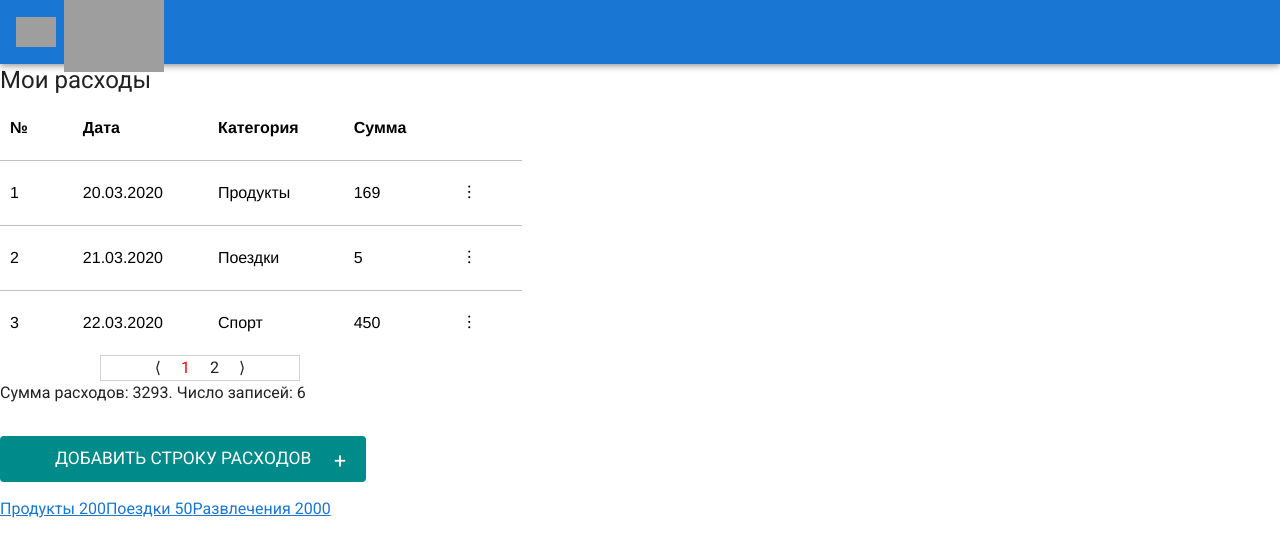
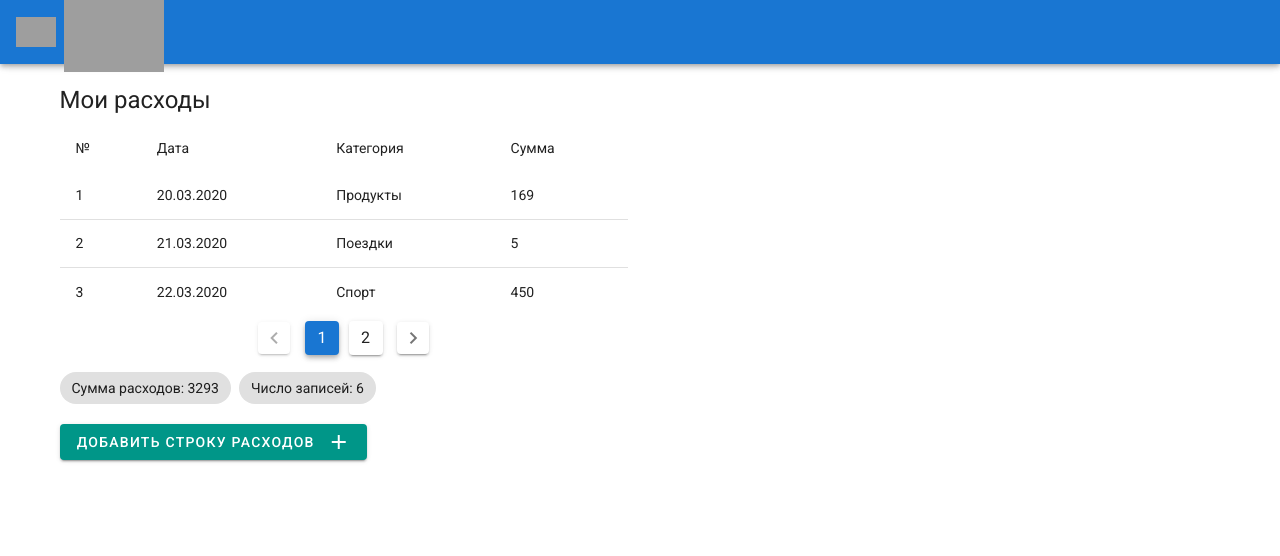
Before and after one commit to dp140482/personal-costs, a Vue app: page / in a window 1280 px wide. Shown: the top 556 px of the page. Built offline with nearby package versions, Linux system fonts and the light colour scheme; grey boxes are pictures that could not be loaded.

Commit message:
Работа: до модальности формы

```diff
--- a/src/App.vue
+++ b/src/App.vue
@@ -23,15 +23,36 @@
     </v-app-bar>
 
     <v-main>
-      <div class="text-h5">Мои расходы</div>
-      <PaymentsDisplay :items="getList()" @deletePayment="deletePayment" />
-      <Pagination :currentPage="currentPage" :pagLen="getPaginationLength()" />
-      <p>Сумма расходов: {{ getSum() }}. Число записей: {{ getLength() }}</p>
-      <AddCostButton v-on:clicked="showForm = !showForm" />
-      <a href="/add/payment/Food?value=200">Продукты 200</a>
-      <a href="/add/payment/Transport?value=50">Поездки 50</a>
-      <a href="/add/payment/Entertainment?value=2000">Развлечения 2000</a>
-      <AddPaymentForm @addNewPayment="addNewPayment" v-show="showForm" />
+      <v-container>
+        <v-row>
+          <v-col>
+            <div class="text-h5 mt-2 mb-2">Мои расходы</div>
+            <PaymentsDisplay
+              :items="getList()"
+              @deletePayment="deletePayment"
+            />
+            <div class="text-center">
+              <v-pagination
+                v-model="currentPage"
+                :length="getPaginationLength()"
+              ></v-pagination>
+            </div>
+            <v-chip class="mr-1 mt-3">Сумма расходов: {{ getSum() }}</v-chip>
+            <v-chip class="ml-1 mt-3">Число записей: {{ getLength() }}</v-chip>
+            <v-btn
+              color="teal"
+              :ripple="false"
+              class="mt-5"
+              dark
+              @click="showForm = !showForm"
+            >
+              Добавить строку расходов <v-icon class="ml-3">mdi-plus</v-icon>
+            </v-btn>
+            <AddPaymentForm @addNewPayment="addNewPayment" v-show="showForm" />
+          </v-col>
+          <v-col></v-col>
+        </v-row>
+      </v-container>
     </v-main>
   </v-app>
 </template>
@@ -39,8 +60,6 @@
 <script>
 import PaymentsDisplay from "./components/PaymentsDisplay.vue";
 import AddPaymentForm from "./components/AddPaymentForm.vue";
-import AddCostButton from "./components/AddCostButton.vue";
-import Pagination from "./components/Pagination.vue";
 import { globalEventBus } from "./main";
 import ContextMenu from "./components/ContextMenu.vue";
 
@@ -49,8 +68,6 @@ export default {
   components: {
     PaymentsDisplay,
     AddPaymentForm,
-    AddCostButton,
-    Pagination,
     ContextMenu,
   },
   data() {
--- a/src/components/AddCostButton.vue
+++ /dev/null
@@ -1,32 +0,0 @@
-<template>
-  <div :class="[$style.wrapper]">
-    <button @click="$emit('clicked')">
-      Добавить строку расходов
-    </button>
-  </div>
-</template>
-
-<script>
-export default {
-  name: "AddCostButton",
-};
-</script>
-
-<style lang="sass" module>
-.wrapper button
-    padding: 10px 55px
-    margin: 15px 0
-    color: white
-    background-color: darkcyan
-    border: none
-    border-radius: 4px
-    font-size: 13pt
-    text-transform: uppercase
-    position: relative
-    &::after
-        content: '+'
-        position: absolute
-        top: 8.5px
-        right: 20px
-        font-size: 16pt
-</style>
--- a/src/components/AddPaymentForm.vue
+++ b/src/components/AddPaymentForm.vue
@@ -1,14 +1,16 @@
 <template>
-  <div :class="[$style.wrapper]">
-    <input placeholder="Сумма" v-model="value" />
-    <input placeholder="Категория" v-model="category" />
-    <input placeholder="Дата" v-model="date" />
-    <button @click="onSaveClick">Добавить</button>
+  <div class="grey lighten-2 pt-4 pb-4 pl-2 pr-2 mt-3">
+    <v-text-field placeholder="Сумма" solo></v-text-field>
+    <v-text-field placeholder="Категория" solo></v-text-field>
+    <v-text-field placeholder="Дата" solo></v-text-field>
+    <v-btn color="teal" :ripple="false" dark @click="onSaveClick">
+      Добавить
+    </v-btn>
   </div>
 </template>
 
 <script>
-import { globalEventBus } from "../main";
+// import { globalEventBus } from "../main";
 
 export default {
   data() {
@@ -67,40 +69,3 @@ export default {
   },
 };
 </script>
-
-<style lang="sass" module>
-.wrapper
-    margin: 20px
-    display: flex
-    flex-direction: column
-    align-items: flex-end
-    max-width: 300px
-    & input
-      width: 280px
-      margin-bottom: 15px
-      padding: 10px
-      border-left: 1px solid gainsboro
-      border-right: 1px solid gainsboro
-      border-top: 3px solid gainsboro
-      border-bottom: 3px solid gainsboro
-      border-radius: 4px
-      font-size: 13pt
-      &::placeholder
-        color: gainsboro
-    & button
-      padding: 10px 55px
-      margin: 15px 0
-      color: white
-      background-color: darkcyan
-      border: none
-      border-radius: 4px
-      font-size: 13pt
-      text-transform: uppercase
-      position: relative
-      &::after
-        content: '+'
-        position: absolute
-        top: 8.5px
-        right: 20px
-        font-size: 16pt
-</style>
--- a/src/components/Pagination.vue
+++ /dev/null
@@ -1,49 +0,0 @@
-<template>
-  <div :class="[$style.pagination__wrapper]">
-    <div @click="onClick(currentPage - 1)">&langle;</div>
-    <div
-      v-for="i in pagLen"
-      :key="i"
-      :class="{ [$style.active]: currentPage == i }"
-      @click="onClick(i)"
-    >
-      {{ i }}
-    </div>
-    <div @click="onClick(currentPage + 1)">&rangle;</div>
-  </div>
-</template>
-
-<script>
-import { globalEventBus } from "../main";
-
-export default {
-  name: "Pagination",
-  props: {
-    currentPage: Number,
-    pagLen: Number,
-  },
-  methods: {
-    onClick(page) {
-      if (page < 1 || page > this.pagLen) return;
-      globalEventBus.$emit("paginate", page);
-    },
-  },
-};
-</script>
-
-<style lang="sass" module>
-.pagination
-    font-size: 14pt
-    &__wrapper
-        display: flex
-        justify-content: center
-        border: 1px solid lightgray
-        width: 200px
-        margin-left: 100px
-        & > div
-            padding: 0 10px
-            cursor: pointer
-
-.active
-    color: red
-</style>
--- a/src/components/PaymentsDisplay.vue
+++ b/src/components/PaymentsDisplay.vue
@@ -1,13 +1,11 @@
 <template>
-  <div :class="[$style.wrapper]">
-    <table>
+  <v-simple-table>
     <thead>
       <tr>
-          <th>№</th>
-          <th>Дата</th>
-          <th>Категория</th>
-          <th>Сумма</th>
-          <th></th>
+        <td>№</td>
+        <td>Дата</td>
+        <td>Категория</td>
+        <td>Сумма</td>
       </tr>
     </thead>
     <tbody>
@@ -16,16 +14,9 @@
         <td>{{ item.date }}</td>
         <td>{{ item.category }}</td>
         <td>{{ item.value }}</td>
-          <td
-            @click="onClickContextItem($event, item)"
-            :class="[$style.contextevent]"
-          >
-            ︙
-          </td>
       </tr>
     </tbody>
-    </table>
-  </div>
+  </v-simple-table>
 </template>
 
 <script>
@@ -62,40 +53,3 @@ export default {
   },
 };
 </script>
-
-<style lang="sass" module>
-.wrapper
-    color: black
-
-table
-    border-collapse: collapse
-    font-family: 'Helvetica Neue', 'Arial', sans-serif
-
-thead
-    font-weight: bold
-    text-align: left
-    margin: 0
-    & th
-        padding: 20px 45px 20px 10px
-        border-bottom: 1px solid silver
-
-tbody
-    text-align: left
-    & td
-        padding: 20px 45px 20px 10px
-        margin: 0
-        border-spacing: 0
-        border-collapse: separate
-        border-bottom: 1px solid silver
-        font-family: 'Helvetica Neue', 'Arial', sans-serif
-    & tr:last-of-type td
-          border-bottom: none
-
-.button
-    font-weight: bold
-    cursor: pointer
-    position: relative
-
-.contextevent
-  cursor: pointer
-</style>
```
Also changed, not shown: src/components/HelloWorld.vue (deleted, +0 -151 lines). Lines whose indentation alone changed are shown as unchanged.
